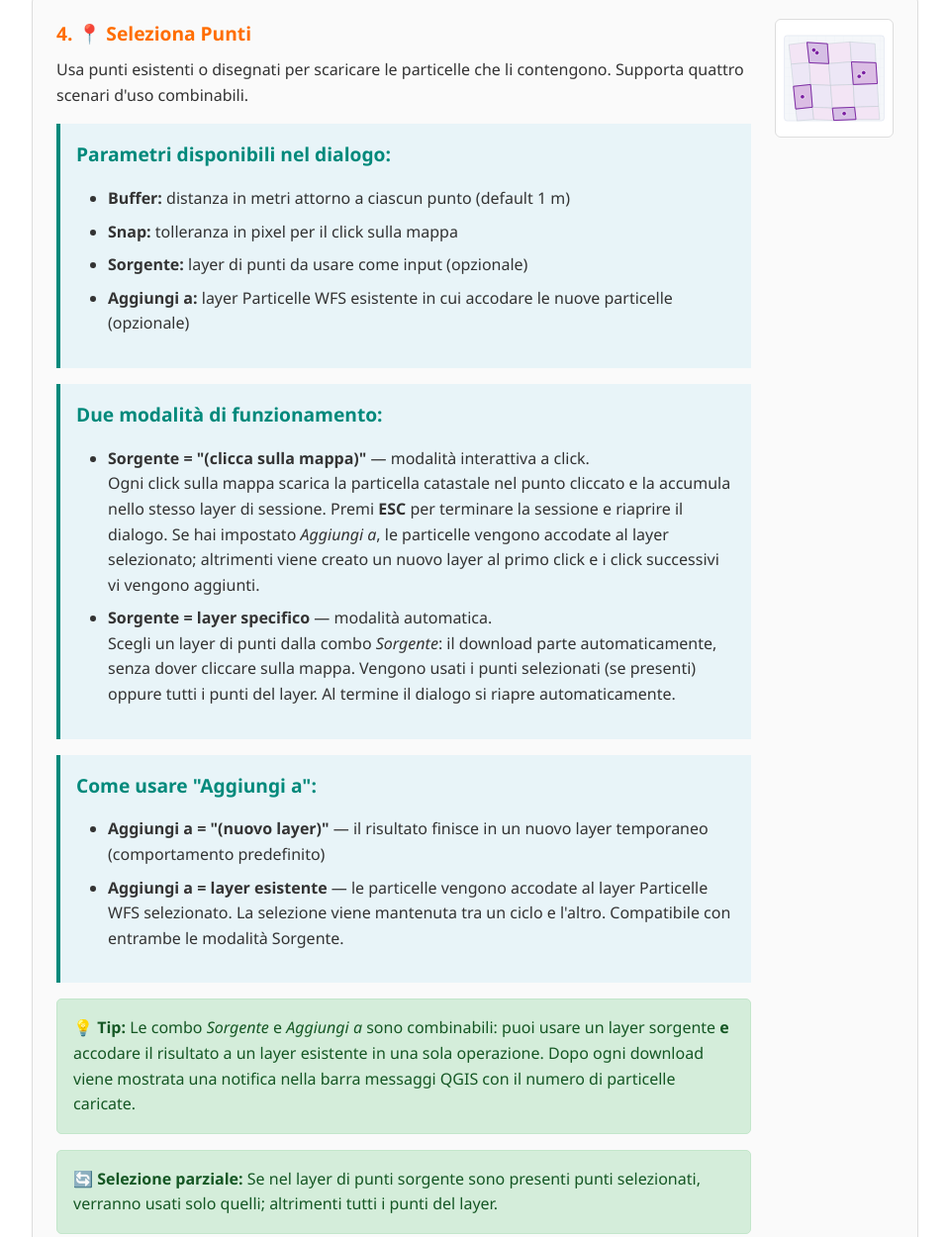
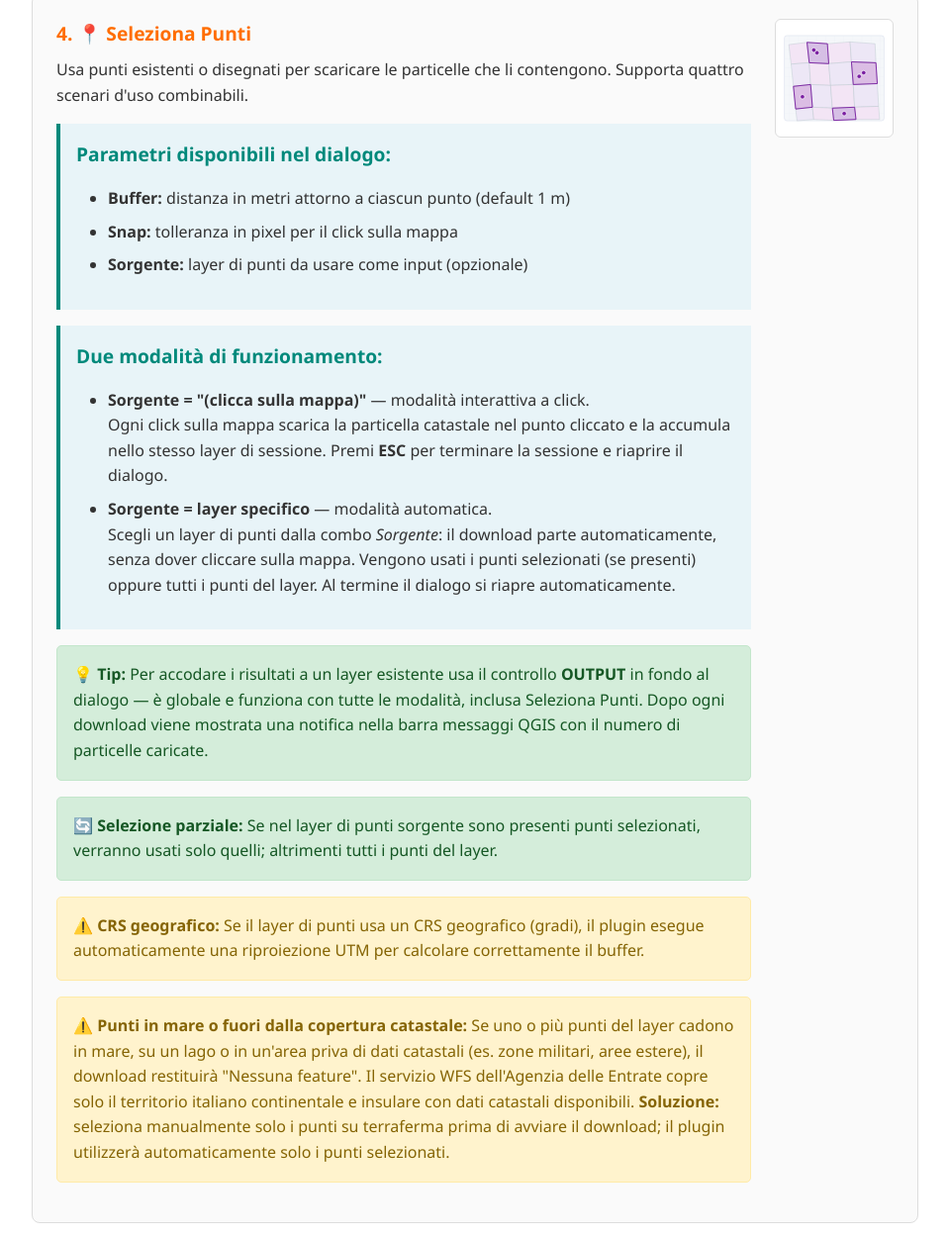
Before and after one commit to pigreco/wfs_catasto_download_particelle_bbox, a plain HTML site: page index.html in a window 1280 px wide. Shown: the part 2539-3789 px from the top of the page at 99% size, without its empty margins (160-1119 px from the left). Drawn offline with Linux system fonts and the light colour scheme.

Commit message:
docs: aggiorna index.html e README per rimozione 'Aggiungi a' locale Punti
- index.html sezione Punti: rimosso parametro 'Aggiungi a' dall'elenco,
  rimosso blocco 'Come usare Aggiungi a', aggiornato tip con rimando
  al controllo OUTPUT globale
- index.html sezione Output Unificato: aggiornato tip (non esiste più
  il controllo locale da nascondere)
- README.md: aggiornata descrizione Output Unificato

Co-Authored-By: Claude Sonnet 4.6 <noreply@anthropic.com>

```diff
--- a/index.html
+++ b/index.html
@@ -347,7 +347,6 @@
                             <li><strong>Buffer:</strong> distanza in metri attorno a ciascun punto (default 1 m)</li>
                             <li><strong>Snap:</strong> tolleranza in pixel per il click sulla mappa</li>
                             <li><strong>Sorgente:</strong> layer di punti da usare come input (opzionale)</li>
-                            <li><strong>Aggiungi a:</strong> layer Particelle WFS esistente in cui accodare le nuove particelle (opzionale)</li>
                         </ul>
                     </div>
 
@@ -358,7 +357,6 @@
                                 <strong>Sorgente = "(clicca sulla mappa)"</strong> — modalità interattiva a click.<br>
                                 Ogni click sulla mappa scarica la particella catastale nel punto cliccato e la accumula nello stesso layer di sessione.
                                 Premi <strong>ESC</strong> per terminare la sessione e riaprire il dialogo.
-                                Se hai impostato <em>Aggiungi a</em>, le particelle vengono accodate al layer selezionato; altrimenti viene creato un nuovo layer al primo click e i click successivi vi vengono aggiunti.
                             </li>
                             <li>
                                 <strong>Sorgente = layer specifico</strong> — modalità automatica.<br>
@@ -369,16 +367,8 @@
                         </ul>
                     </div>
 
-                    <div class="steps">
-                        <h4>Come usare "Aggiungi a":</h4>
-                        <ul>
-                            <li><strong>Aggiungi a = "(nuovo layer)"</strong> — il risultato finisce in un nuovo layer temporaneo (comportamento predefinito)</li>
-                            <li><strong>Aggiungi a = layer esistente</strong> — le particelle vengono accodate al layer Particelle WFS selezionato. La selezione viene mantenuta tra un ciclo e l'altro. Compatibile con entrambe le modalità Sorgente.</li>
-                        </ul>
-                    </div>
-
                     <div class="info">
-                        <strong>💡 Tip:</strong> Le combo <em>Sorgente</em> e <em>Aggiungi a</em> sono combinabili: puoi usare un layer sorgente <strong>e</strong> accodare il risultato a un layer esistente in una sola operazione. Dopo ogni download viene mostrata una notifica nella barra messaggi QGIS con il numero di particelle caricate.
+                        <strong>💡 Tip:</strong> Per accodare i risultati a un layer esistente usa il controllo <strong>OUTPUT</strong> in fondo al dialogo — è globale e funziona con tutte le modalità, inclusa Seleziona Punti. Dopo ogni download viene mostrata una notifica nella barra messaggi QGIS con il numero di particelle caricate.
                     </div>
 
                     <div class="info">
@@ -414,7 +404,7 @@
             </div>
 
             <div class="info">
-                <strong>💡 Tip:</strong> Il controllo è globale: vale per tutte le modalità senza configurare nulla nella singola modalità. Quando Output Unificato è attivo, il controllo locale "Aggiungi a" della modalità Punti viene nascosto per evitare ambiguità.
+                <strong>💡 Tip:</strong> Il controllo è l'unico punto per scegliere il layer di destinazione: vale per tutte le modalità (BBox, Poligono, Linea, Punti) senza configurare nulla nella singola modalità. Se non è attivo, ogni download crea un nuovo layer temporaneo.
             </div>
 
             <div class="warning">
```
Also changed, not shown: 1 other file.
